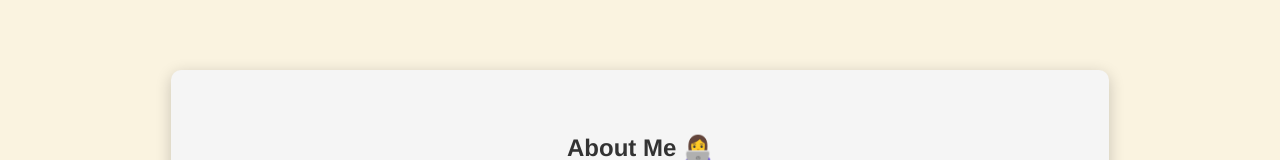
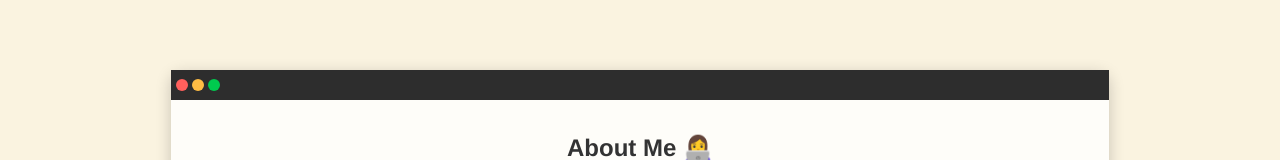
Before and after one commit to zteezy19/MyPortfolio, a React (Vite) app: page / in a window 1280 px wide. Shown: the part 760-920 px from the top of the page. Built offline with nearby package versions, Linux system fonts and the light colour scheme.

Commit message:
Added Macwireframe design to AboutMe section
-Macbuttons.tsx file created for macbuttons class
-minor css changes to AboutMe.css

```diff
--- a/src/components/AboutMe.css
+++ b/src/components/AboutMe.css
@@ -1,11 +1,13 @@
 .about-me-container {
-  background-color: whitesmoke;
+  backdrop-filter: blur(10px);
+  background-color: rgba(255, 255, 255, 0.8);
   padding: 4rem;
   margin: 3rem auto;
   max-width: 63.33%;
   text-align: center;
   box-shadow: 0 4px 16px 0 rgba(0, 0, 0, 0.2);
   border-radius: 10px;
+  position: relative;
 }
 
 .content-wrapper {
@@ -91,3 +93,44 @@ p {
   transform: translateY(-5px);
   box-shadow: 0 4px 8px rgba(0, 0, 0, 0.1);
 }
+
+.mac-bar {
+  position: absolute;
+  top: 0;
+  left: 0;
+  width: 100%;
+  height: 30px;
+  background-color: #2d2d2d;
+  display: flex;
+  align-items: center;
+}
+
+.mac-buttons {
+  display: flex;
+  gap: 4px; /* Reduce the gap a bit if needed */
+  margin-left: 5px;
+}
+
+.mac-button {
+  width: 12px;
+  height: 12px;
+  border-radius: 50%;
+  transition: all 0.3s ease;
+  cursor: pointer;
+}
+
+.mac-button:hover {
+  box-shadow: 0 0 8px rgba(0, 0, 0, 0.5);
+}
+
+.close {
+  background-color: #ff605c;
+}
+
+.minimize {
+  background-color: #ffbd44;
+}
+
+.maximize {
+  background-color: #00ca4e;
+}
--- a/src/components/AboutMe.tsx
+++ b/src/components/AboutMe.tsx
@@ -1,9 +1,14 @@
 import "./AboutMe.css";
 import { Tooltip } from "react-tooltip";
+import MacButtons from "./MacButtons";
 
 const AboutMe = () => {
   return (
     <div className="about-me-container">
+      <div className="mac-bar">
+        <MacButtons />
+      </div>
+
       <h2>About Me 👩‍💻</h2>
       <h3>
         Dedicated Junior Software Developer Currently Based in Singapore📍
--- /dev/null
+++ b/src/components/MacButtons.tsx
@@ -0,0 +1,11 @@
+const MacButtons = () => {
+  return (
+    <div className="mac-buttons">
+      <div className="mac-button close"></div>
+      <div className="mac-button minimize"></div>
+      <div className="mac-button maximize"></div>
+    </div>
+  );
+};
+
+export default MacButtons;
```
